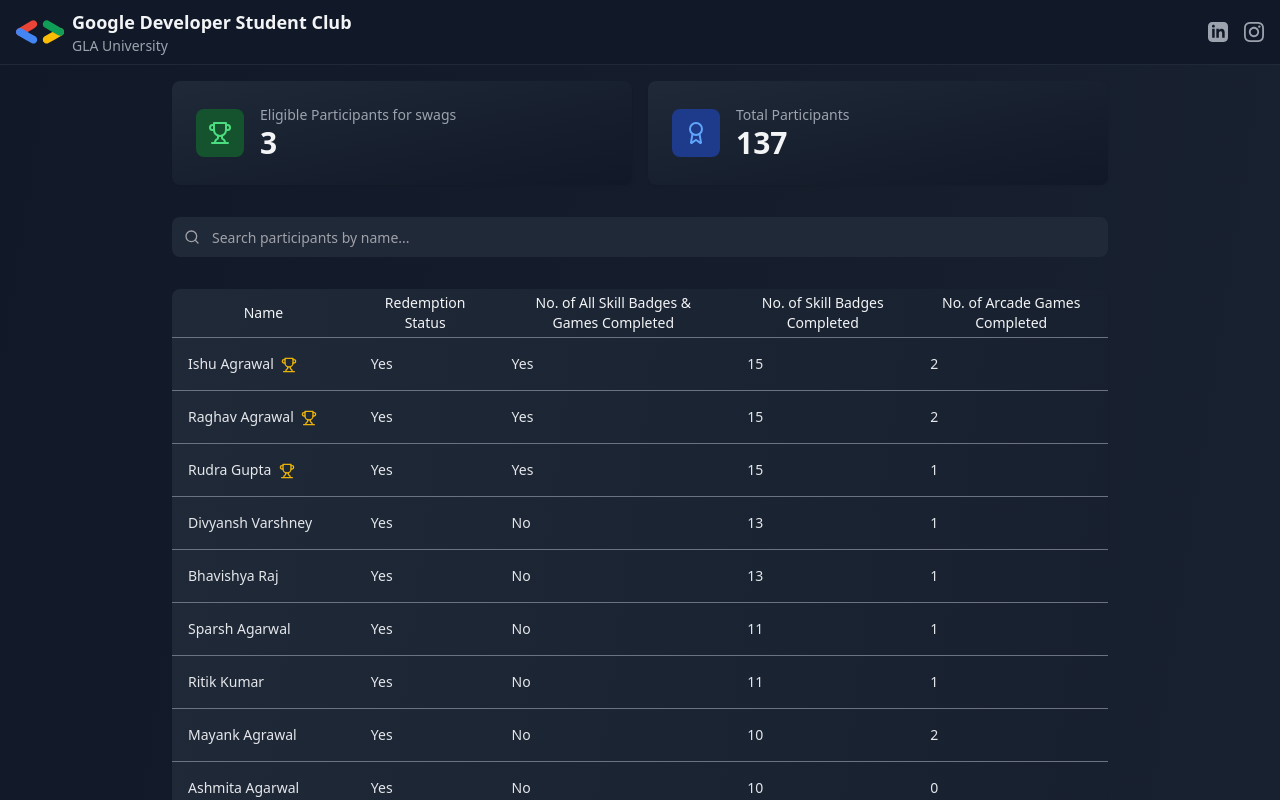
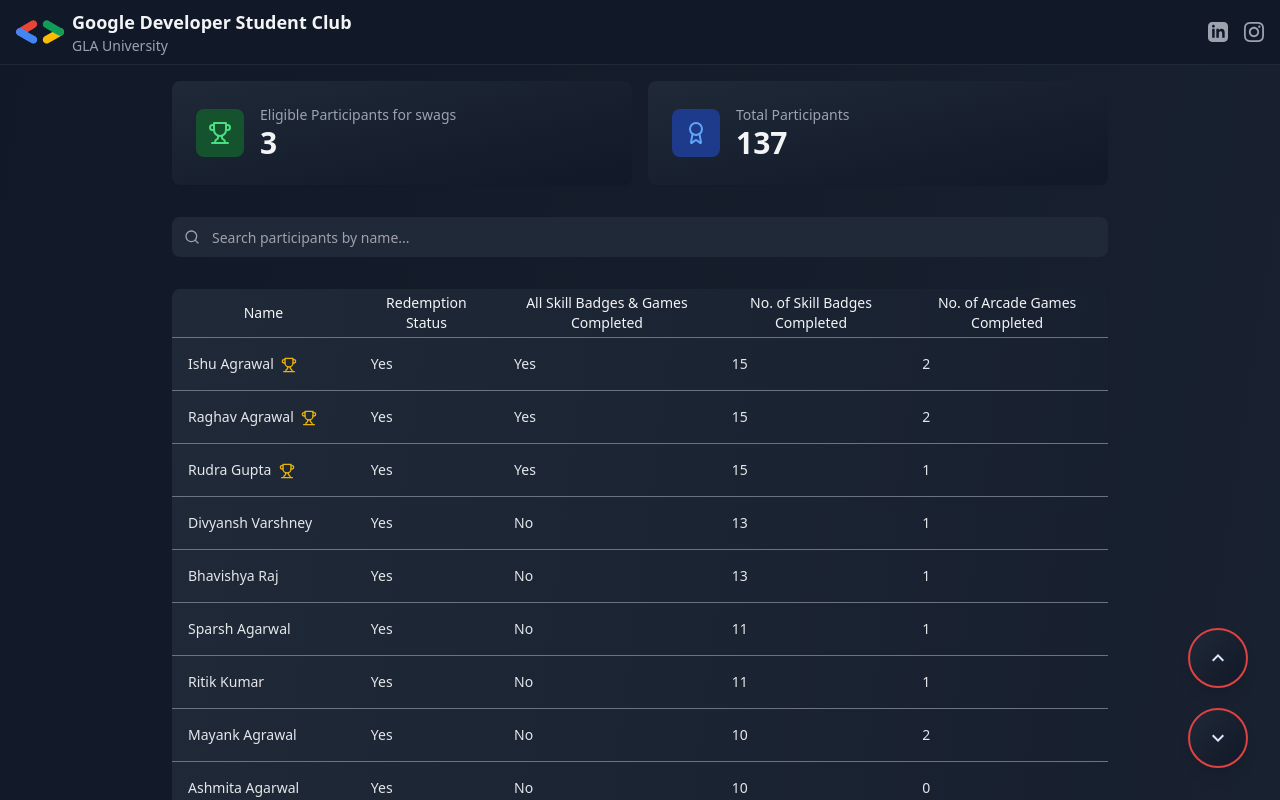
Before and after one commit to lirena00/gdg-glau-leaderboard, a SvelteKit app: page / in a window 1280 px wide. Shown: the top 800 px of the page. Built offline with nearby package versions, Linux system fonts and the light colour scheme.

Commit message:
Refactor styles and update LabsTable component; add down icon for navigation

```diff
--- a/src/app.css
+++ b/src/app.css
@@ -76,3 +76,24 @@
 		@apply bg-background text-foreground;
 	}
 }
+
+/* width */
+::-webkit-scrollbar {
+	width: 10px;
+}
+
+/* Track */
+::-webkit-scrollbar-track {
+	background: #181b30;
+}
+
+/* Handle */
+::-webkit-scrollbar-thumb {
+	background: #6a758a;
+	border-radius: 10px;
+}
+
+/* Handle on hover */
+::-webkit-scrollbar-thumb:hover {
+	background: #555;
+}
--- a/src/lib/components/LabsTable.svelte
+++ b/src/lib/components/LabsTable.svelte
@@ -69,7 +69,7 @@
 			url: 'https://www.cloudskillsboost.google/course_templates/978'
 		},
 		{
-			name: 'Diwali in the Arcade',
+			name: 'Diwali in the Arcade [Access Code: 1q-diwali-1111]',
 			url: 'https://www.cloudskillsboost.google/games/5628?utm_source=gcaf-site&utm_medium=website&utm_campaign=arcade-facilitator24'
 		}
 	];
@@ -81,7 +81,7 @@
 	<Table.Root class=" border-slate-300 text-gray-200">
 		<Table.Header>
 			<Table.Row class="border-gray-500 ">
-				<Table.Head class="text-center text-gray-100">Labs To Be Completed</Table.Head>
+				<Table.Head class="text-center text-gray-100">Study Jams Syllabus</Table.Head>
 			</Table.Row>
 		</Table.Header>
 		<Table.Body>
--- /dev/null
+++ b/src/lib/components/icons/down.svelte
@@ -0,0 +1,3 @@
+<svg xmlns="http://www.w3.org/2000/svg" width="1em" height="1em" viewBox="0 0 24 24" {...$$props}
+	><path fill="currentColor" d="M7.41 8.59L12 13.17l4.59-4.58L18 10l-6 6l-6-6z" /></svg
+>
--- a/src/routes/+page.svelte
+++ b/src/routes/+page.svelte
@@ -10,6 +10,8 @@
 
 	import Card from '$lib/components/ui/card/card.svelte';
 	import Input from '$lib/components/ui/input/input.svelte';
+
+	import Down from '$lib/components/icons/down.svelte';
 	import Search from '$lib/components/icons/search.svelte';
 	import Trophy from '$lib/components/icons/trophy.svelte';
 	import Award from '$lib/components/icons/award.svelte';
@@ -55,6 +57,19 @@
 
 <div class="max-w-screen dark min-h-screen bg-gradient-to-br from-gray-900 to-gray-800">
 	<Header />
+	<a
+		href="#leaderboard"
+		class="animate-fade-in-up fixed bottom-28 right-8 z-20 flex cursor-pointer items-center justify-center rounded-full border-2 border-[#df4242] bg-gradient-to-br from-gray-800 to-gray-900 p-4 text-xl shadow-lg transition-transform duration-200 hover:scale-110"
+	>
+		<Down class="h-6 w-6 text-blue-100" style="transform: rotate(180deg);" />
+	</a>
+	<a
+		href="#labs-table"
+		class="animate-fade-in-up fixed bottom-8 right-8 z-20 flex cursor-pointer items-center justify-center rounded-full border-2 border-[#df4242] bg-gradient-to-br from-gray-800 to-gray-900 p-4 text-xl shadow-lg transition-transform duration-200 hover:scale-110"
+	>
+		<Down class="h-6 w-6 text-blue-100" />
+	</a>
+
 	<div class="flex flex-col items-center justify-center gap-8 p-4">
 		<div class=" grid w-full justify-center gap-4 md:w-3/4 md:grid-cols-2">
 			<Card class="border-none bg-gradient-to-br from-gray-800 to-gray-900 p-6">
@@ -92,7 +107,7 @@
 				class="rounded-lg border-none bg-gray-800 pl-10 text-gray-100 placeholder-gray-500 focus-visible:ring-offset-1"
 			/>
 		</div>
-
+		<div class="flex w-full items-center justify-center" id="leaderboard">
 			<Card
 				class="w-full overflow-hidden rounded-lg border-none bg-gradient-to-br from-gray-800 to-gray-900 md:w-3/4"
 			>
@@ -102,10 +117,14 @@
 							<Table.Head class="text-center text-gray-100">Name</Table.Head>
 							<Table.Head class="text-center text-gray-100">Redemption Status</Table.Head>
 							<Table.Head class="text-center text-gray-100"
-							>No. of All Skill Badges & Games Completed</Table.Head
+								>All Skill Badges & Games Completed</Table.Head
 							>
-						<Table.Head class="text-center text-gray-100">No. of Skill Badges Completed</Table.Head>
-						<Table.Head class="text-center text-gray-100">No. of Arcade Games Completed</Table.Head>
+							<Table.Head class="text-center text-gray-100"
+								>No. of Skill Badges Completed</Table.Head
+							>
+							<Table.Head class="text-center text-gray-100"
+								>No. of Arcade Games Completed</Table.Head
+							>
 						</Table.Row>
 					</Table.Header>
 					<Table.Body>
@@ -128,7 +147,10 @@
 					</Table.Body>
 				</Table.Root>
 			</Card>
+		</div>
+		<div id="labs-table" class="flex w-full items-center justify-center">
 			<LabsTable />
+		</div>
 	</div>
 	<Footer />
 </div>
```
Lines whose indentation alone changed are shown as unchanged.
